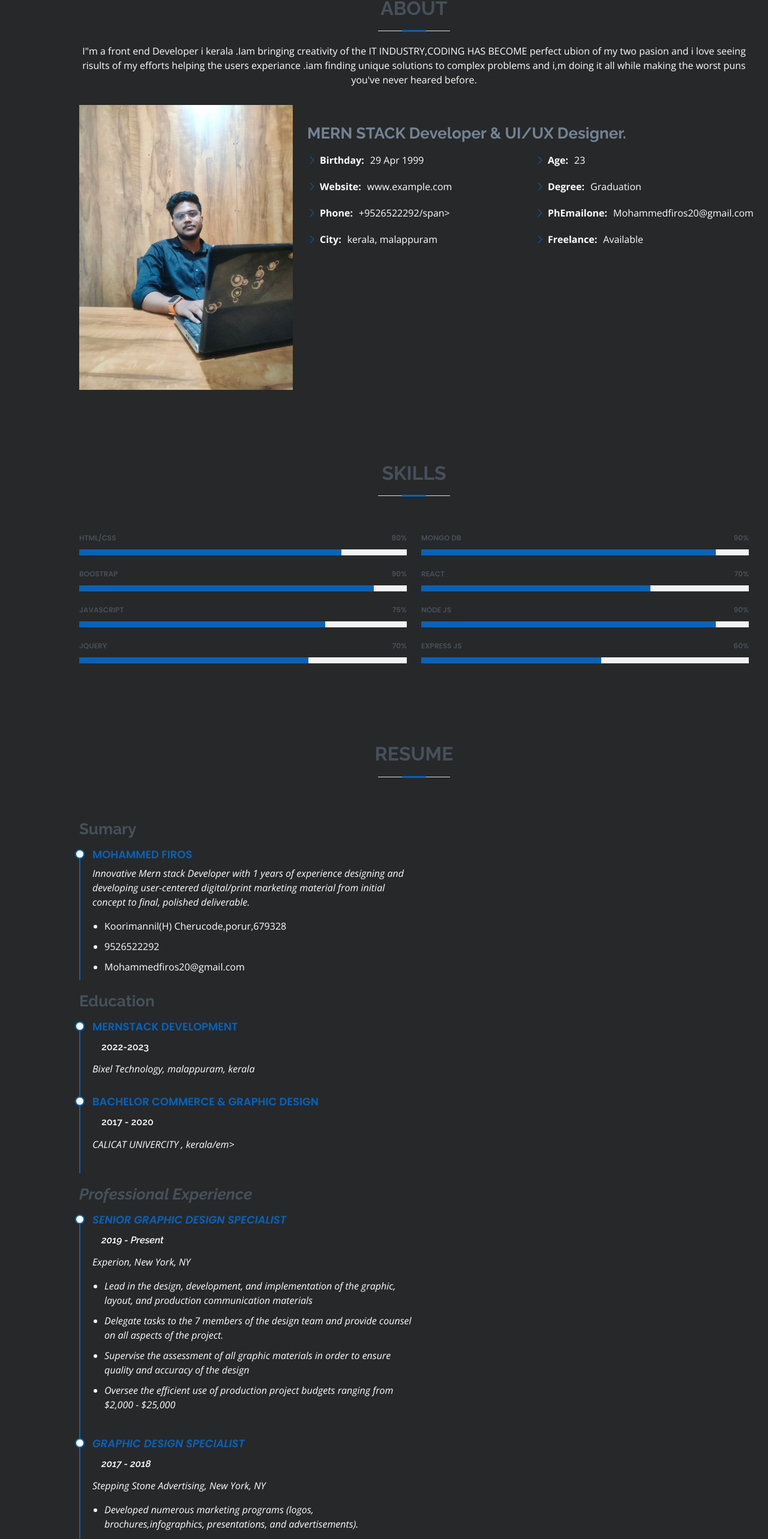
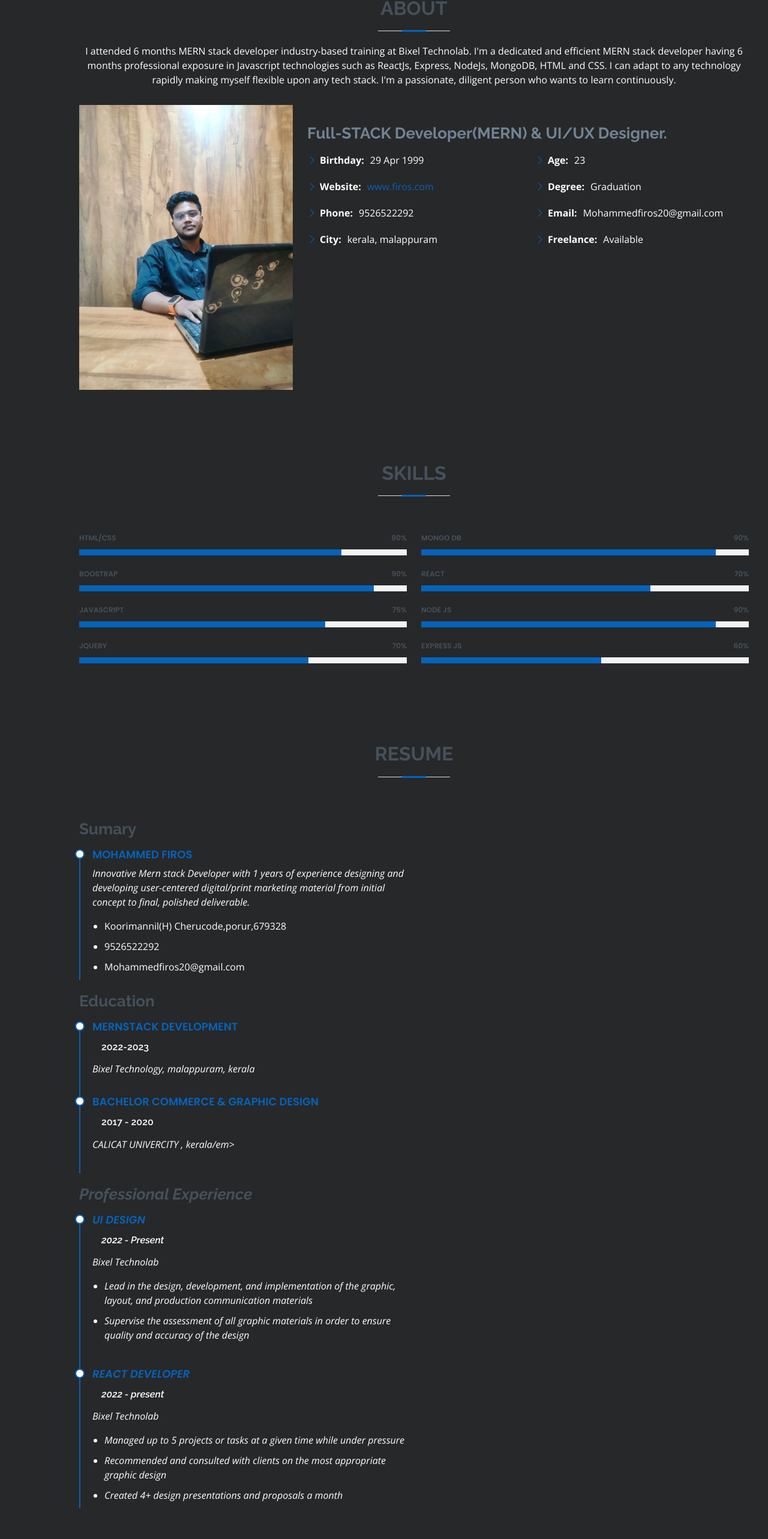
Before and after one commit to Firozyy/PORTFOLIOog, a plain HTML site: page index.html in a window 1280 px wide. Shown: the part 865-3431 px from the top of the page at 60% size. Drawn offline with nearby package versions, Linux system fonts and the light colour scheme.

Commit message:
spelling

```diff
--- a/index.html
+++ b/index.html
@@ -82,10 +82,9 @@
 
         <div class="section-title">
           <h2>About</h2>
-          <P> I"m a front end Developer i kerala .Iam bringing creativity of the IT INDUSTRY,CODING HAS BECOME perfect
-            ubion of my two pasion and i love seeing risults of my efforts helping the users experiance .iam finding
-            unique solutions to complex problems and i,m doing it all while making the worst puns you've never heared
-            before.</P>
+          <P>
+            I attended 6 months MERN stack developer industry-based training at Bixel Technolab. I'm a dedicated and efficient MERN stack developer having 6 months professional exposure in Javascript technologies such as ReactJs, Express, NodeJs, MongoDB, HTML and CSS. I can adapt to any technology rapidly making myself flexible upon any tech stack. I'm a passionate, diligent person who wants to learn continuously.
+          </P>
         </div>
 
         <div class="row">
@@ -93,7 +92,7 @@
             <img src="assets/img/photo_2023-05-03_12-58-29.jpg" class="img-fluid" alt="">
           </div>
           <div class="col-lg-8 pt-  pt-lg-0 content ">
-            <h3>MERN STACK Developer &amp; UI/UX Designer.</h3>
+            <h3>Full-STACK Developer(MERN) &amp; UI/UX Designer.</h3>
             <p class="fst-italic">
 
             </p>
@@ -101,8 +100,8 @@
               <div class="col-lg-6">
                 <ul>
                   <li><i class="bi bi-chevron-right"></i> <strong>Birthday:</strong> <span>29 Apr 1999</span></li>
-                  <li><i class="bi bi-chevron-right"></i> <strong>Website:</strong> <span>www.example.com</span></li>
-                  <li><i class="bi bi-chevron-right"></i> <strong>Phone:</strong> <span>+9526522292/span></li>
+                  <li><i class="bi bi-chevron-right"></i> <strong>Website:</strong> <span><a href="https://firozyy.github.io/PORTFOLIOog/">www.firos.com</a></span></li>
+                  <li><i class="bi bi-chevron-right"></i> <strong>Phone:</strong><span>9526522292</span></li>
                   <li><i class="bi bi-chevron-right"></i> <strong>City:</strong> <span>kerala, malappuram</span></li>
                 </ul>
               </div>
@@ -110,7 +109,7 @@
                 <ul>
                   <li><i class="bi bi-chevron-right"></i> <strong>Age:</strong> <span>23</span></li>
                   <li><i class="bi bi-chevron-right"></i> <strong>Degree:</strong> <span>Graduation</span></li>
-                  <li><i class="bi bi-chevron-right"></i> <strong>PhEmailone:</strong>
+                  <li><i class="bi bi-chevron-right"></i> <strong>Email:</strong>
                     <span>Mohammedfiros20@gmail.com</span>
                   </li>
                   <li><i class="bi bi-chevron-right"></i> <strong>Freelance:</strong> <span>Available</span></li>
@@ -256,29 +255,27 @@
           <div class="col-lg-6">
             <h3 class="resume-title">Professional Experience</h3>
             <div class="resume-item">
-              <h4>Senior graphic design specialist</h4>
-              <h5>2019 - Present</h5>
-              <p><em>Experion, New York, NY </em></p>
+              <h4>UI design </h4>
+              <h5>2022 - Present</h5>
+              <p><em>Bixel Technolab </em></p>
               <ul>
                 <li>Lead in the design, development, and implementation of the graphic, layout, and production
                   communication materials</li>
-                <li>Delegate tasks to the 7 members of the design team and provide counsel on all aspects of the
-                  project. </li>
+
                 <li>Supervise the assessment of all graphic materials in order to ensure quality and accuracy of the
                   design</li>
-                <li>Oversee the efficient use of production project budgets ranging from $2,000 - $25,000</li>
+
               </ul>
             </div>
             <div class="resume-item">
-              <h4>Graphic design specialist</h4>
-              <h5>2017 - 2018</h5>
-              <p><em>Stepping Stone Advertising, New York, NY</em></p>
+              <h4>React Developer</h4>
+              <h5>2022 - present</h5>
+              <p><em>Bixel Technolab</em></p>
               <ul>
-                <li>Developed numerous marketing programs (logos, brochures,infographics, presentations, and
-                  advertisements).</li>
+
                 <li>Managed up to 5 projects or tasks at a given time while under pressure</li>
                 <li>Recommended and consulted with clients on the most appropriate graphic design</li>
-                <li>Created 4+ design presentations and proposals a month for clients and account managers</li>
+                <li>Created 4+ design presentations and proposals a month </li>
               </ul>
             </div>
           </div>
```
